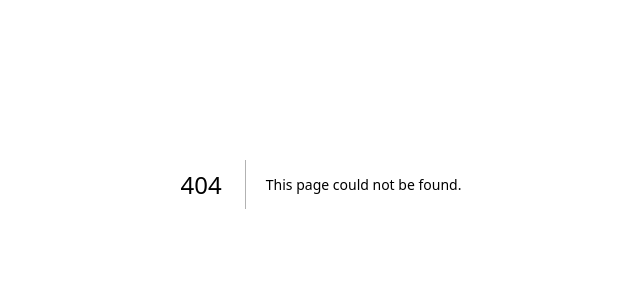
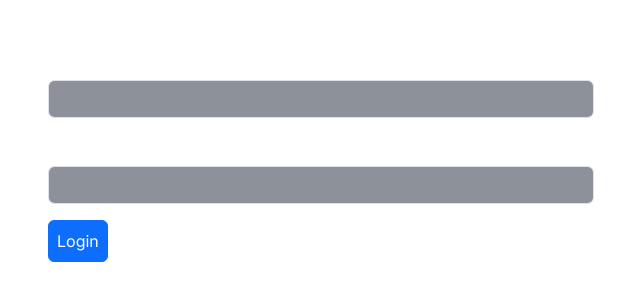
Before and after one commit to 9370174461/login-app, a Next.js app: page /login in a window 1280 px wide. Before the commit this address had no page. Shown: the part 216-516 px from the top of the page, without its empty margins (319-959 px from the left). Built offline with nearby package versions, Linux system fonts and the light colour scheme.

Commit message:
add login page

```diff
--- /dev/null
+++ b/src/app/login/page.js
@@ -0,0 +1,78 @@
+"use client"
+import React from 'react';
+import { useState } from 'react';
+import { signInWithEmailAndPassword } from "firebase/auth";
+import { auth } from '../firebase/config';
+
+function Login() {
+  const [email, setEmail] = useState("");
+  const [password, setPassword] = useState("");
+
+  const signUp = (e) => {
+    e.preventDefault();
+
+
+    signInWithEmailAndPassword(auth, email, password)
+  .then((userCredential) => {
+    // Signed in
+    const user = userCredential.user;
+    console.log(user);
+    // ...
+  })
+  .catch((error) => {
+    const errorCode = error.code;
+    const errorMessage = error.message;
+  });
+  }
+
+  return (
+    <>
+      <div
+        className="container my-3 justify-content-center align-items-center mt-5 pt-5 .bg-secondary"
+        style={{ color: "white" }}
+      >
+        <div className="row justify-content-center mt-5">
+          <div className="col-md-6">
+            <form onSubmit={signUp}>
+              <div className="justify-content-center mt-5 p-2">
+                <h1> Login</h1>
+              </div>
+              <div className="mb-3">
+                <label htmlFor="title" className="form-label">
+                  Email
+                </label>
+                <input
+                  type="email"
+                  className="form-control"
+                  style={{ backgroundColor: "#8d9199" }}
+                  id="title"
+                  value={email}
+                  onChange={(e) => setEmail(e.target.value)}
+                />
+              </div>
+              <div className="mb-3">
+                <label htmlFor="rating" className="form-label">
+                  Password
+                </label>
+                <input
+                  type="password"
+                  className="form-control"
+                  style={{ backgroundColor: "#8d9199" }}
+                  id="rating"
+                  value={password}
+                  onChange={(e) => setPassword(e.target.value)}
+                />
+              </div>
+
+              <button type="submit" className="btn btn-primary p-2">
+                Login
+              </button>
+            </form>
+          </div>
+        </div>
+      </div>
+    </>
+  );
+}
+
+export default Login;
```
